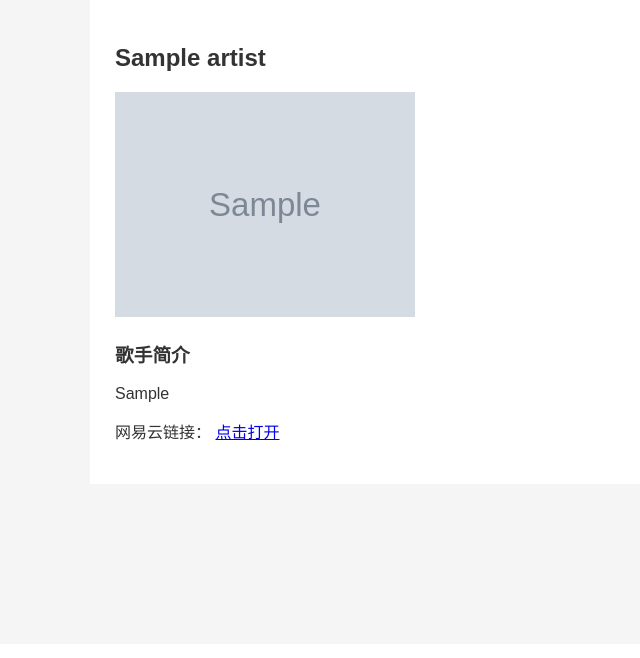
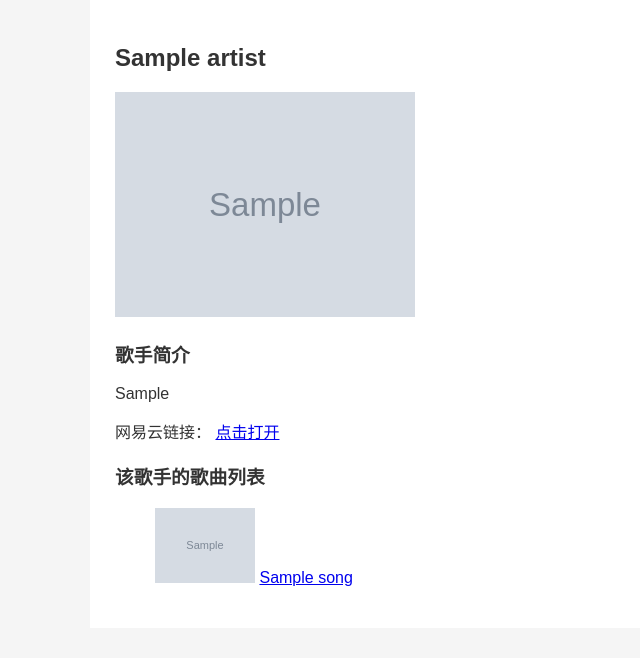
Before and after one commit to bpmfdtnljqx/Major_project_1, a Django app: template website/music/templates/artist_detail.html in a window 1280 px wide. Shown: the part 156-814 px from the top of the page, without its empty margins (0-640 px from the left). Before the commit the page ends 596 px from the top, so only its background shows below. Run offline with Django 5.2, Linux system fonts and the light colour scheme; the template is opened without the code that fills it: most values are stand-ins (such as "Sample title", 1, 10 or a date in 2020); grey boxes marked "Sample" are stand-in pictures.

Commit message:
feat:实现歌手详情页内显示歌曲及跳转

```diff
--- a/website/music/templates/artist_detail.html
+++ b/website/music/templates/artist_detail.html
@@ -21,4 +21,19 @@ width="300">
     点击打开
     </a>
 </p>
+<h3>
+    该歌手的歌曲列表
+</h3>
+<ul>
+    {% for song in songs %}
+    <div>
+    <img
+    src="{{ song.cover_url }}"
+    width="100">
+    <a href="/song/{{ song.song_id }}/">
+    {{ song.song_name }}
+    </a>
+    </div>
+    {% endfor %}
+</ul>
 {% endblock %}
```
Also changed, not shown: website/music/views.py (+7 -1 lines).
